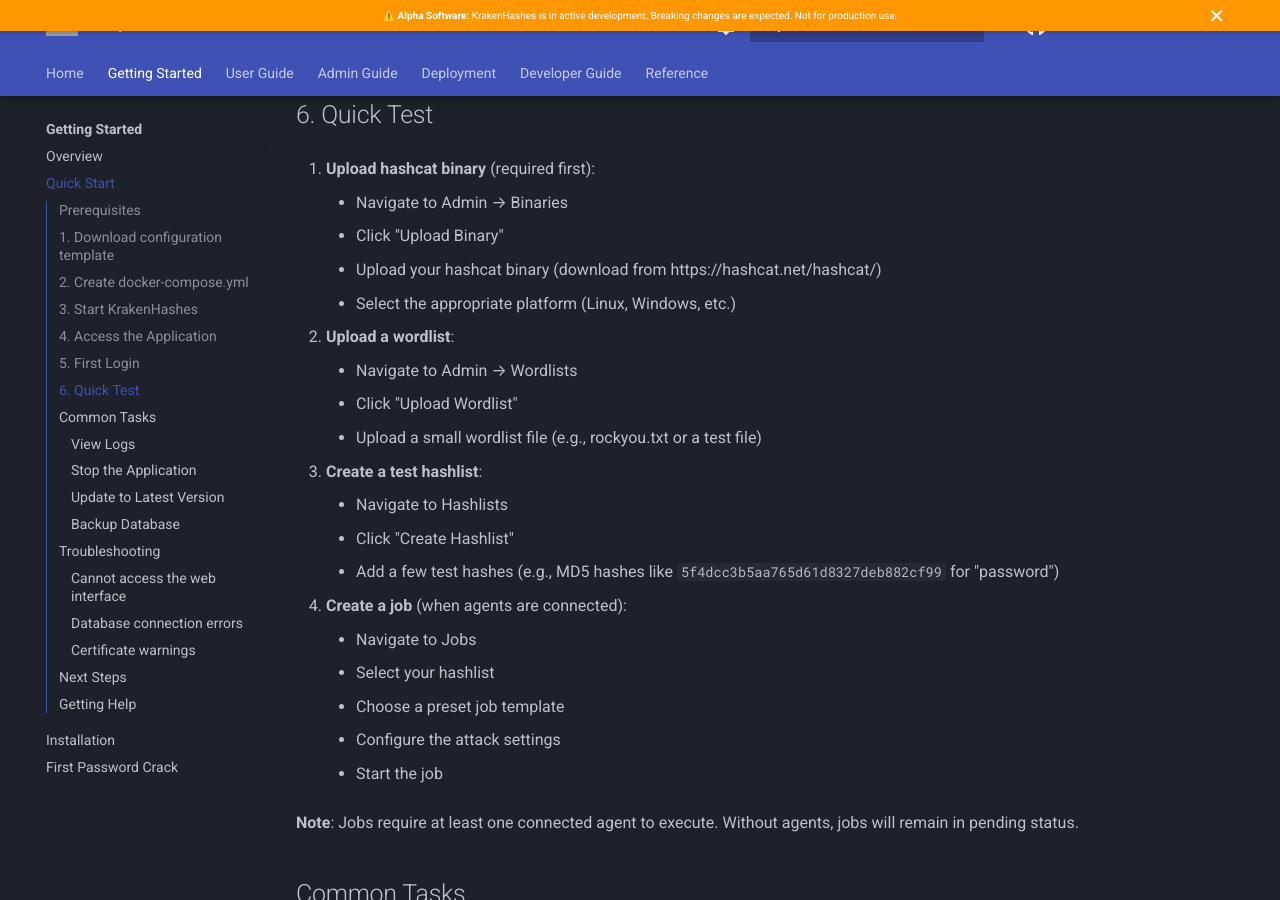
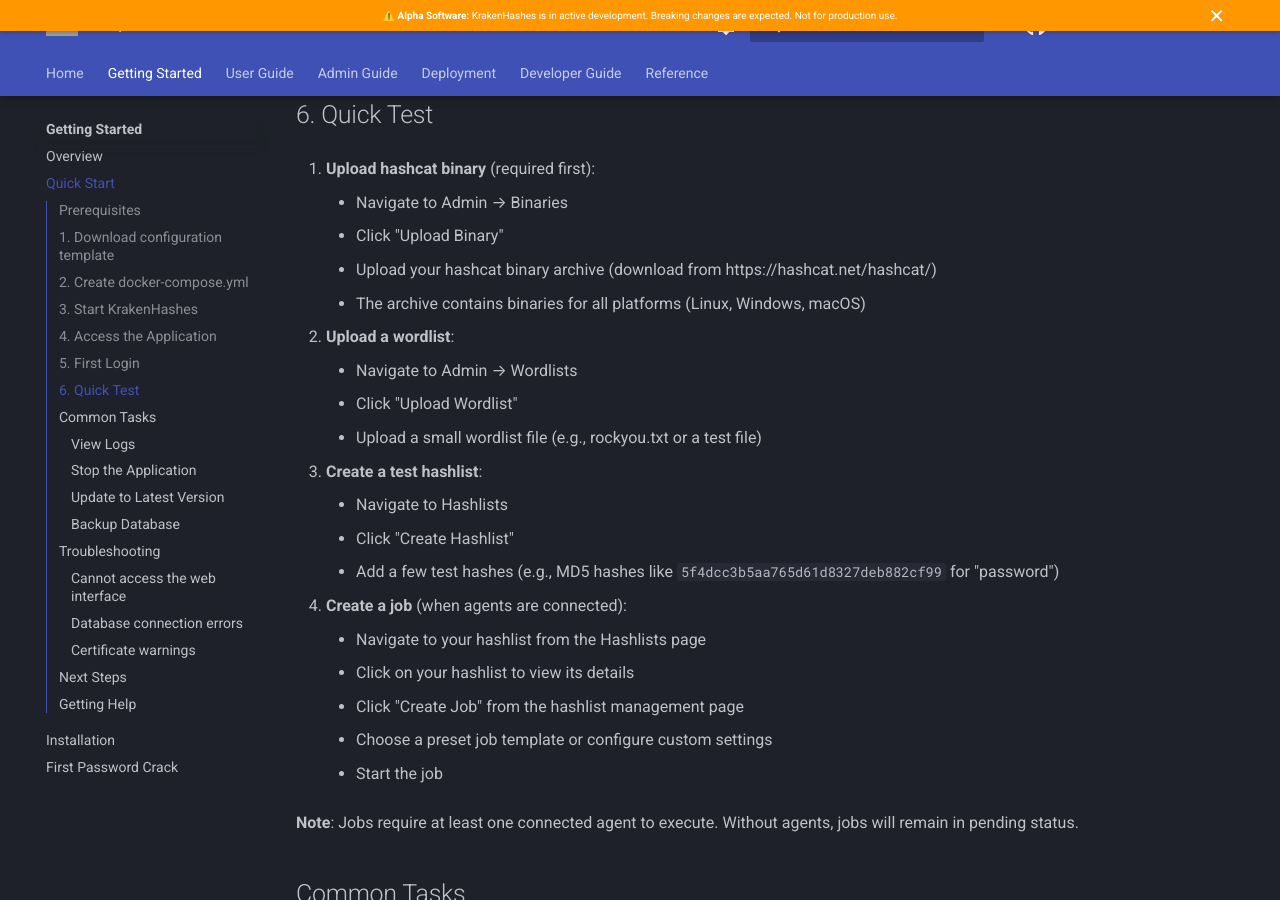
Before and after one commit to robert-iw3/krakenhashes, an MkDocs documentation site: the page built from docs/getting-started/quick-start.md, in a window 1280 px wide and 900 px high, scrolled down 2375 px. Built offline with MkDocs 1.6.1 and Material for MkDocs 9.7.7, drawn with Linux system fonts in a browser that asks for light colours; comment, search, counter and statistics services are not loaded; the version menu is left out; grey boxes are pictures that could not be loaded.

Commit message:
fix(docs): correct binary upload and job creation workflow
- Clarified that hashcat archive contains all platform binaries
- Removed incorrect platform selection step
- Updated job creation to reflect actual workflow (from hashlist page)
- Jobs are created from individual hashlist management pages, not a Jobs menu

```diff
--- a/docs/getting-started/quick-start.md
+++ b/docs/getting-started/quick-start.md
@@ -102,8 +102,8 @@
 
     - Navigate to Admin → Binaries
     - Click "Upload Binary"
-    - Upload your hashcat binary (download from https://hashcat.net/hashcat/)
-    - Select the appropriate platform (Linux, Windows, etc.)
+    - Upload your hashcat binary archive (download from https://hashcat.net/hashcat/)
+    - The archive contains binaries for all platforms (Linux, Windows, macOS)
 
 2. **Upload a wordlist**:
 
@@ -118,10 +118,10 @@
     - Add a few test hashes (e.g., MD5 hashes like `5f4dcc3b5aa765d61d8327deb882cf99` for "password")
 
 4. **Create a job** (when agents are connected):
-    - Navigate to Jobs
-    - Select your hashlist
-    - Choose a preset job template
-    - Configure the attack settings
+    - Navigate to your hashlist from the Hashlists page
+    - Click on your hashlist to view its details
+    - Click "Create Job" from the hashlist management page
+    - Choose a preset job template or configure custom settings
     - Start the job
 
 **Note**: Jobs require at least one connected agent to execute. Without agents, jobs will remain in pending status.
```
